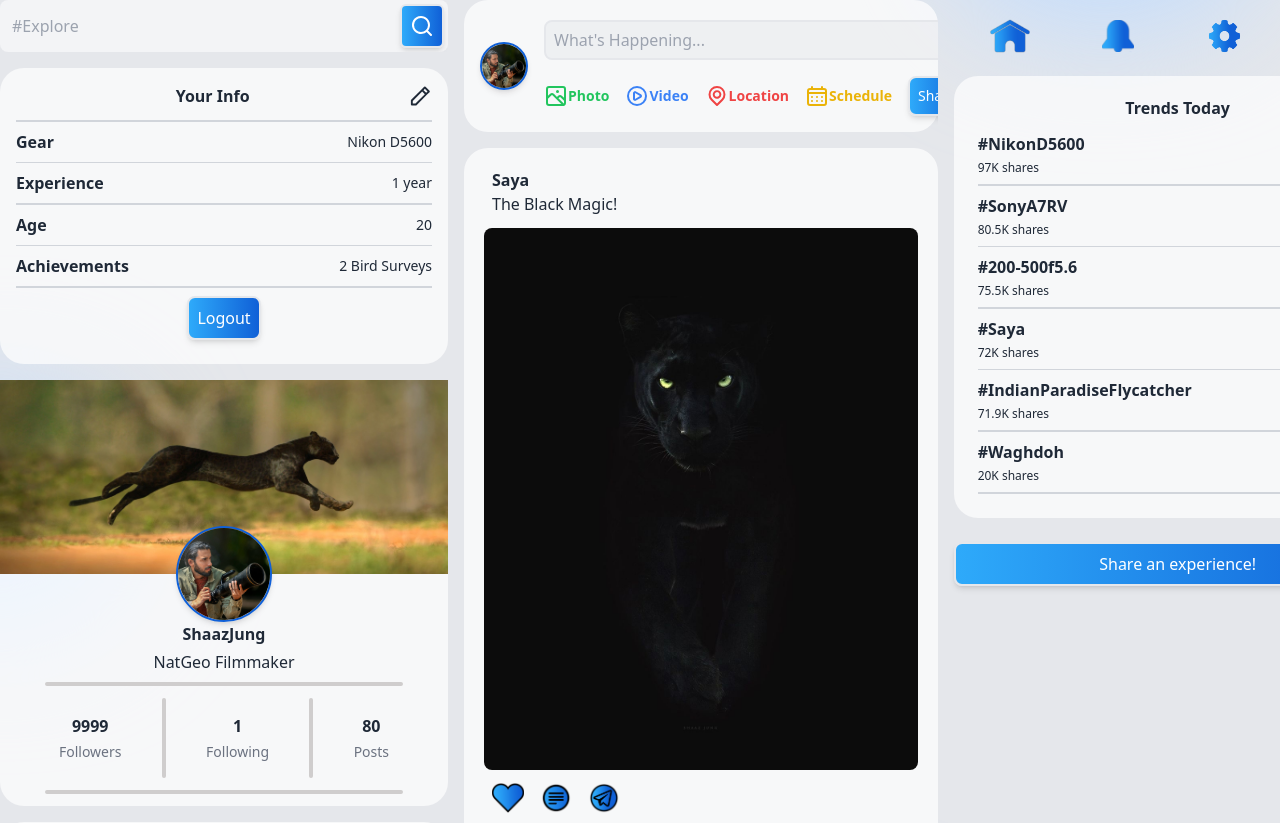
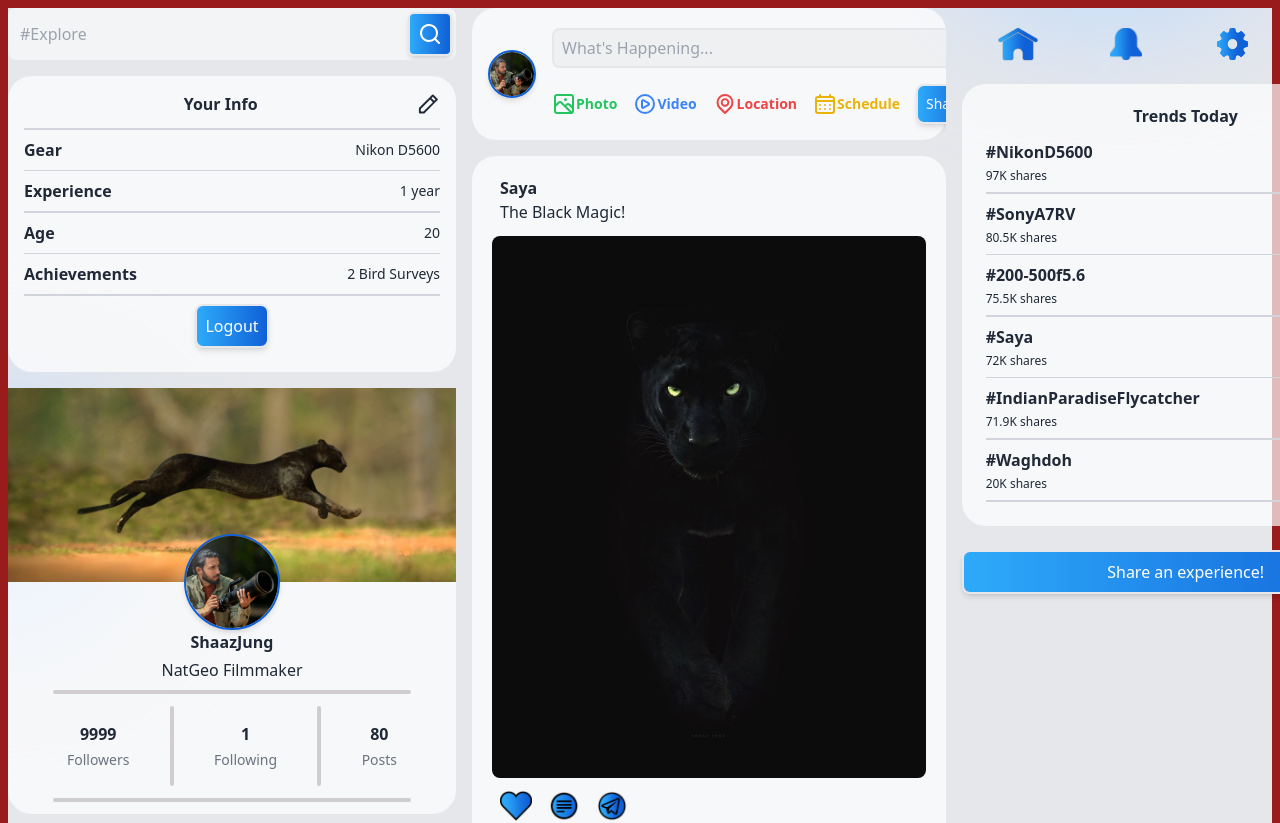
Before and after one commit to SwanandD121/FeatherPerfect_fe, a React (Create React App) app: page /profile in a window 1280 px wide. Shown: the top 823 px of the page. Built offline with nearby package versions, Linux system fonts and the light colour scheme.

Commit message:
migrated profile component css to tailwind seccessfully.

```diff
--- a/src/pages/Profile/Profile.css
+++ /dev/null
@@ -1,6 +0,0 @@
-.Profile {
-    position: relative;
-    display: grid;
-    grid-template-columns: 28rem auto 28rem;
-    gap: 1rem
-}
--- a/src/pages/Profile/Profile.jsx
+++ b/src/pages/Profile/Profile.jsx
@@ -1,24 +1,21 @@
-import React from 'react'
-import './Profile.css'
-import ProfileLeft from '../../Components/ProfileLeft/ProfileLeft'
-import ProfileCardP from '../../Components/ProfileCard/ProfileCardP'
-import PostSide from '../../Components/PostSide/PostSide'
-import RightSide from '../../Components/RightSide/RightSide'
-import { Link } from 'react-router-dom'
+import React from 'react';
+import ProfileLeft from '../../Components/ProfileLeft/ProfileLeft';
+import ProfileCardP from '../../Components/ProfileCard/ProfileCardP';
+import PostSide from '../../Components/PostSide/PostSide';
+import RightSide from '../../Components/RightSide/RightSide';
+import { Link } from 'react-router-dom';
 
 const Profile = () => {
   return (
-    <div className="Profile">
-        <ProfileLeft/>
+    <div className=" grid grid-cols-[28rem_auto_28rem] gap-4 relative border-red-800 border-8">
+      <ProfileLeft />
+      <div className="profileCenter flex flex-col gap-4">
+        {/* <ProfileCardP/> */}
+        <PostSide />
+      </div>
+      <RightSide />
+    </div>
+  );
+};
 
-        <div className="profileCenter flex flex-col gap-4">
-            {/* <ProfileCardP/> */}
-            <PostSide/>
-        </div>
-
-        <RightSide/>
-    </div>
-  )
-}
-
-export default Profile
+export default Profile;
```
